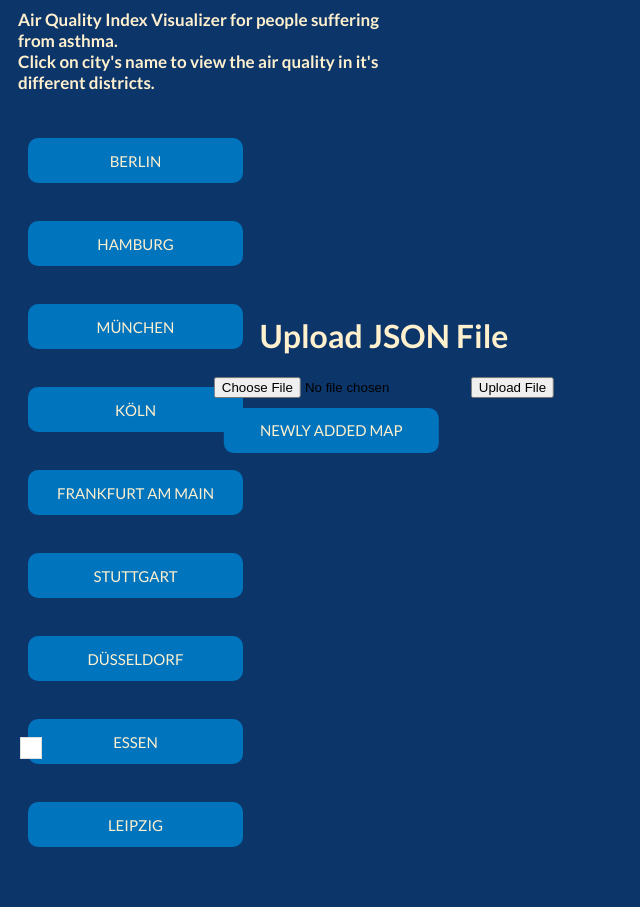
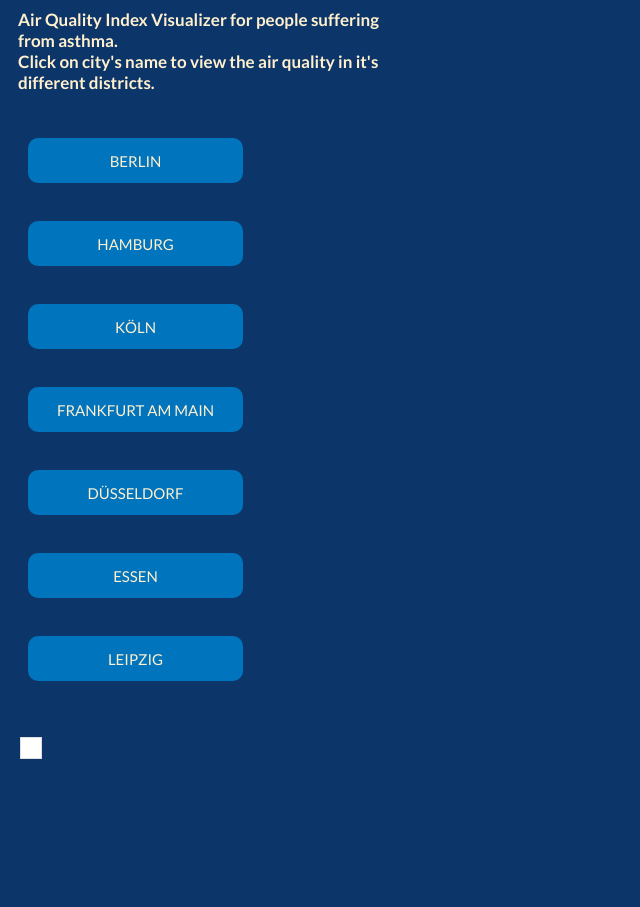
Before and after one commit to thisispaniz/Air-Pollution-Visualization, a FastAPI app: page / in a window 1280 px wide. Shown: the part 21-928 px from the top of the page, without its empty margins (0-640 px from the left). Run offline with FastAPI, Linux system fonts and the light colour scheme.

Commit message:
Only the cities with accurate maps remain

```diff
--- a/app/templates/index.html
+++ b/app/templates/index.html
@@ -14,26 +14,13 @@
         <p>Air Quality Index Visualizer for people suffering from asthma.<br>Click on city's name to view the air quality in it's different districts.</p><br>
         <a href="#" id="0" class="city-link">BERLIN</a><br>
         <a href="#" id="1" class="city-link">HAMBURG</a><br>
-        <a href="#" id="2" class="city-link">MÜNCHEN</a><br>
         <a href="#" id="3" class="city-link">KÖLN</a><br>
         <a href="#" id="4" class="city-link">FRANKFURT AM MAIN</a><br>
-        <a href="#" id="5" class="city-link">STUTTGART</a><br>
         <a href="#" id="6" class="city-link">DÜSSELDORF</a><br>
         <a href="#" id="7" class="city-link">ESSEN</a><br>
         <a href="#" id="8" class="city-link">LEIPZIG</a>
     </div><br>
-</div>
 
-
-    <div class="second_container">
-    <h1>Upload JSON File</h1>
-    <form action="/uploadfile/" method="post" enctype="multipart/form-data">
-        <input type="file" name="file" accept=".json" required>
-        <button type="submit">Upload File</button>
-
-    </form>
-    <a href="#" id="9" class="city-link">NEWLY ADDED MAP</a>
-</div>
 <script src="../static/script.js"></script>
 </body>
 </html>
```
